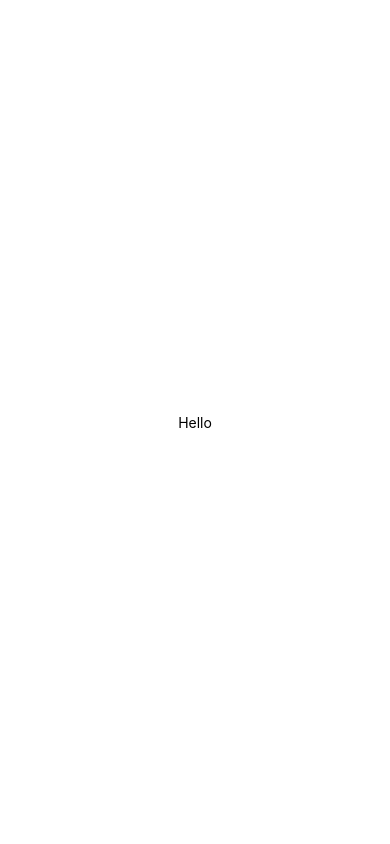
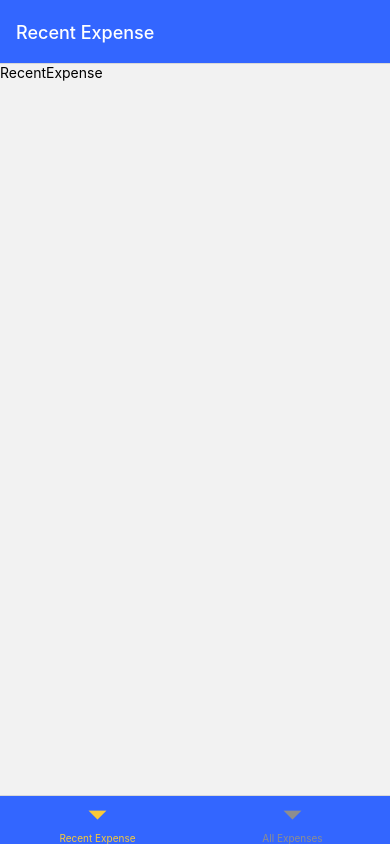
Before and after one commit to AniketDevmore/TrackerApp, a React Native app: screen / in a window 390 px wide. Built offline with nearby package versions, Linux system fonts and the light colour scheme.

Commit message:
Added Stack and Bottom Navigation

```diff
--- a/App.tsx
+++ b/App.tsx
@@ -1,29 +1,68 @@
+import { createBottomTabNavigator } from '@react-navigation/bottom-tabs';
+import { NavigationContainer } from '@react-navigation/native';
+import { createStackNavigator } from '@react-navigation/stack';
 import React from 'react';
 import {
   StatusBar,
   StyleSheet,
-  Text,
-  View,
 } from 'react-native';
+import ManageExpense from './src/screens/ManageExpense';
+import RecentExpense from './src/screens/RecentExpense';
+import AllExpense from './src/screens/AllExpense';
+import { colors } from './src/assets/Colors';
+// import Icon from 'react-native-vector-icons/FontAwesome';
 
-function App(): React.JSX.Element {
+const Stack = createStackNavigator();
+const BottomTabs = createBottomTabNavigator();
+
+const ExpenseOverviw = () => {
   return (
-    <View style={styles.container}>
-      <Text style={{color:'#000'}}>
-        Hello
-      </Text>
-      <StatusBar barStyle={'default'} />
-    </View>
+    <BottomTabs.Navigator screenOptions={{
+      headerStyle: {backgroundColor: colors.primary500},
+      headerTintColor: '#ffffff',
+      tabBarStyle: {backgroundColor: colors.primary500},
+      tabBarActiveTintColor: colors.accent500
+    }}>
+      <BottomTabs.Screen
+       name='RecentExpense'
+       component={RecentExpense}
+       options={{
+         title: "Recent Expense",
+         tabBarLabel: "Recent Expense",
+        //  tabBarIcon: ({color, size}) => <Icon />
+       }}
+       />
+      <BottomTabs.Screen
+      name='AllExpense'
+      component={AllExpense}
+      options={{
+        title: "All Expenses"
+      }}
+      />
+    </BottomTabs.Navigator>
+  )
+}
+
+const App = (): React.JSX.Element => {
+  return (
+    <>
+      {/* <StatusBar barStyle={'default'} /> */}
+      <NavigationContainer>
+        <Stack.Navigator>
+          <Stack.Screen
+            name='ExpenseOverview'
+            component={ExpenseOverviw}
+            options={{ headerShown: false }}
+            />
+          <Stack.Screen
+          name='ManageExpense'
+          component={ManageExpense}
+          />
+        </Stack.Navigator>
+
+      </NavigationContainer>
+    </>
   );
 }
 
-const styles = StyleSheet.create({
-container:{
-  flex: 1,
-  backgroundColor:'#fff',
-  alignItems:'center',
-  justifyContent:'center'
-}
-});
-
 export default App;
--- a/package.json
+++ b/package.json
@@ -10,13 +10,15 @@
     "test": "jest"
   },
   "dependencies": {
+    "@react-navigation/bottom-tabs": "^6.6.1",
     "@react-navigation/native": "^6.1.18",
     "@react-navigation/stack": "^6.4.1",
     "react": "18.3.1",
     "react-native": "0.75.2",
     "react-native-gesture-handler": "^2.18.1",
     "react-native-safe-area-context": "^4.10.9",
-    "react-native-screens": "^3.34.0"
+    "react-native-screens": "^3.34.0",
+    "react-native-vector-icons": "^10.1.0"
   },
   "devDependencies": {
     "@babel/core": "^7.20.0",
--- /dev/null
+++ b/src/assets/Colors.js
@@ -0,0 +1,14 @@
+export const colors = {
+    primary50: '#e6ecff',
+    primary100: '#ccd9ff',
+    primary200: '#99b3ff',
+    primary400: '#668cff',
+    primary500: '#3366ff',
+    primary700: '#0040ff',
+    primary800: '#0033cc',
+    accent500: '#f9c939',
+    error50: '#ff4d4d',
+    error500: '#990000',
+    gray500: '#001a33',
+    gray700: '#000d1a',
+}
```
Also changed, not shown: 2 other files (tests, documents, lock files or other folders).
